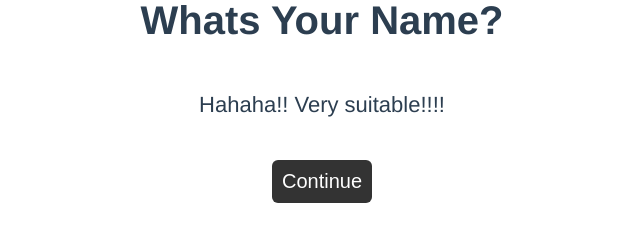
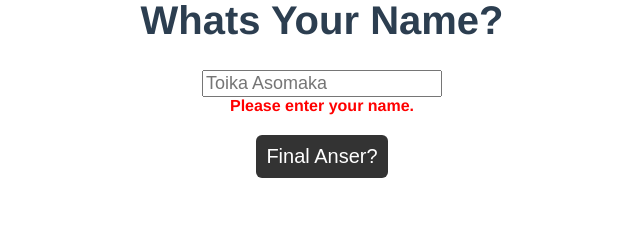
Before and after one commit to whyk-archive/whats-your-name, a Vue app: page / in a window 1280 px wide. Both pictures are taken after a click on the button "Final Anser?". Shown: the part 236-464 px from the top of the page, without its empty margins (318-958 px from the left). Built offline with nearby package versions, Linux system fonts and the light colour scheme.

Commit message:
feat: input validation

```diff
--- a/src/components/AnswerBtn.vue
+++ b/src/components/AnswerBtn.vue
@@ -9,9 +9,11 @@ import { StateStore } from '../store/useState/provider'
 
 export default defineComponent({
   setup() {
-    const { state, updateName, updateAnswered } = inject(StateKey) as StateStore
+    const { state, updateName, updateAnswered, updateClicked } = inject(StateKey) as StateStore
 
     const updateNewname = () => {
+      updateClicked()
+      if (!state.newname) return
       updateName(state.newname)
       updateAnswered()
     }
--- a/src/components/InputName.vue
+++ b/src/components/InputName.vue
@@ -1,5 +1,6 @@
 <template>
-  <input v-model="state.newname" type="text" placeholder="Toika Asomaka" />
+  <input v-model="state.newname" type="text" placeholder="Toika Asomaka" required autofocus />
+  <span v-show="!state.newname && state.clicked">Please enter your name.</span>
 </template>
 
 <script lang="ts">
@@ -23,4 +24,10 @@ input {
   display: block;
   font-size: 1.8rem;
 }
+span {
+  display: block;
+  font-size: 1.6rem;
+  font-weight: bold;
+  color: red;
+}
 </style>
--- a/src/store/useState/provider.ts
+++ b/src/store/useState/provider.ts
@@ -5,6 +5,7 @@ export const useState = () => {
     name: 'whyk',
     newname: '',
     answered: false,
+    clicked: false,
   })
 
   const updateName = (newname: string) => {
@@ -16,12 +17,16 @@ export const useState = () => {
   const updateAnswered = () => {
     state.answered = !state.answered
   }
+  const updateClicked = () => {
+    state.clicked = true
+  }
 
   return {
     state,
     updateName,
     resetNewname,
     updateAnswered,
+    updateClicked,
   }
 }
 
```
